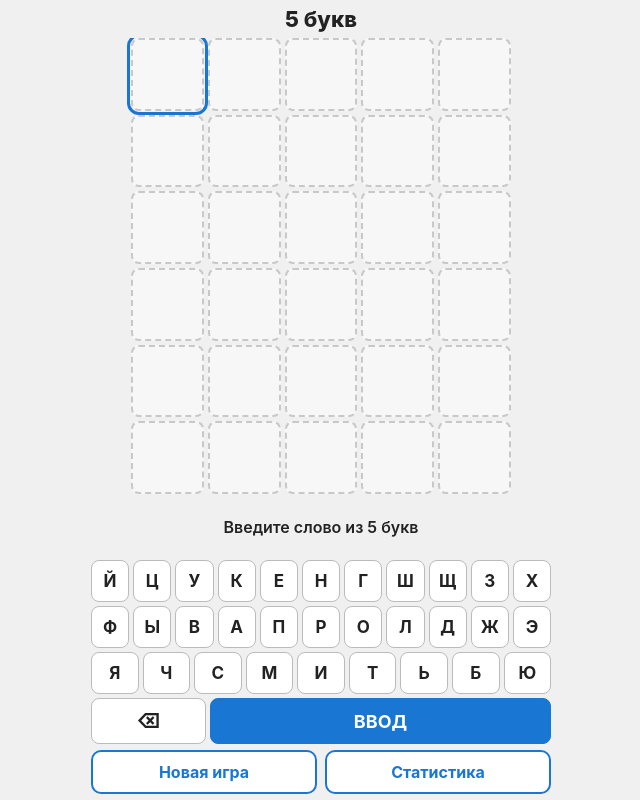
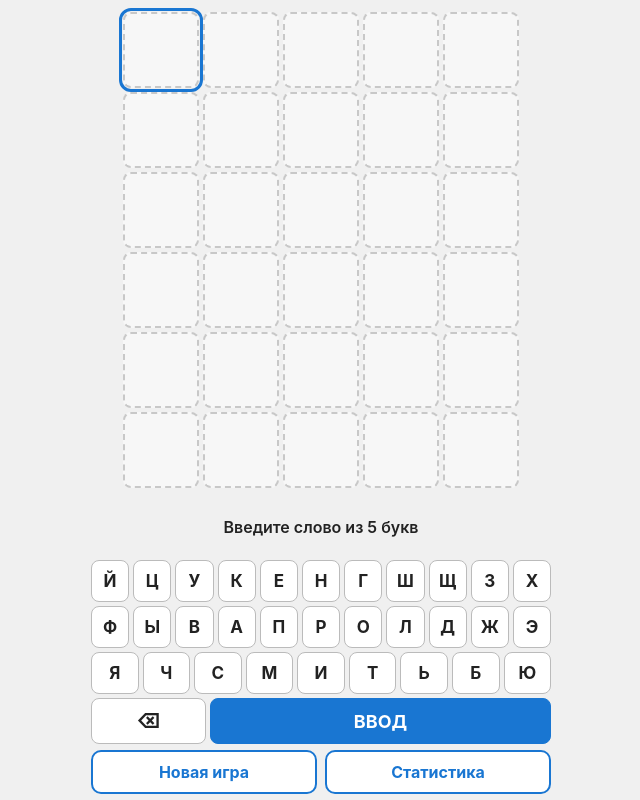
Before and after one commit to miheyfat/5bukv, a plain HTML site: page index.html in a window 1280 px wide. Shown: the whole page, without its empty margins (319-959 px from the left). Drawn offline with Linux system fonts and the light colour scheme.

Commit message:
Update index.html
v3

```diff
--- a/index.html
+++ b/index.html
@@ -50,14 +50,9 @@
     user-select: none;
   }
 
-  h1 {
-    flex: 0 0 auto;
-    margin: 0;
-    font-size: clamp(15px, 3.6vw, 22px);
-    font-weight: 800;
-  }
-
-  /* Область под поле — забирает всё оставшееся место */
+  /* Область под поле — забирает всё свободное место.
+     Внутренний отступ нужен, чтобы синяя обводка активной
+     клетки не обрезалась по краям контейнера. */
   #board-wrap {
     flex: 1 1 0;
     min-height: 0;
@@ -66,9 +61,9 @@
     justify-content: center;
     align-items: center;
     overflow: hidden;
+    padding: 6px;
   }
   #board {
-    /* стартовый размер, чтобы не было пустоты до срабатывания JS */
     width: min(92vw, 360px);
     aspect-ratio: 5 / 6;
     display: grid;
@@ -95,7 +90,6 @@
   .cell.gray   { background: var(--gray);   border: 2px solid var(--gray-border);   color: #fff; }
   .cell.active { outline: 3px solid #1976d2; outline-offset: 1px; }
 
-  /* Сообщение — всегда видно, над клавиатурой, фиксированной высоты */
   #msg {
     flex: 0 0 auto;
     min-height: 54px;
@@ -174,7 +168,6 @@
   #controls button.primary { background: #1976d2; color: #fff; }
   #controls button.primary:active { background: #1565c0; }
 
-  /* Модальное окно статистики */
   .modal {
     position: fixed; inset: 0; z-index: 100;
     background: rgba(0,0,0,.55);
@@ -212,10 +205,9 @@
     font-family: inherit; padding: 6px;
   }
 
-  /* Совсем низкие экраны — чуть ужимаем второстепенные элементы */
   @media (max-height: 640px) {
     body { gap: 4px; padding: 4px; }
-    h1 { font-size: 14px; }
+    #board-wrap { padding: 5px; }
     #msg { min-height: 46px; font-size: 14px; }
     #msg .small { font-size: 12px; }
     #msg .word  { font-size: 20px; }
@@ -226,7 +218,6 @@
 </head>
 <body>
 
-<h1>5 букв</h1>
 <div id="board-wrap">
   <div id="board"></div>
 </div>
@@ -306,6 +297,7 @@
   const STORAGE_KEY = "5bukv_state_v2";
   const STORAGE_VER = 2;
   const STATS_KEY   = "5bukv_stats_v1";
+  const BOARD_PAD   = 6; // должен совпадать с padding у #board-wrap
 
   const boardEl    = document.getElementById("board");
   const boardWrap  = document.getElementById("board-wrap");
@@ -373,17 +365,20 @@
   enterBtn.addEventListener("click", submitGuess);
   kbRows[3].appendChild(enterBtn);
 
-  /* ====== Вписать поле в доступное место ====== */
+  /* ====== Вписать поле в доступное место ======
+     Учитываем padding у #board-wrap, чтобы синяя обводка
+     активной клетки не обрезалась по краям. */
   function fitBoard() {
-    const wrapW = boardWrap.clientWidth;
-    const wrapH = boardWrap.clientHeight;
+    const wrapW = boardWrap.clientWidth  - BOARD_PAD * 2;
+    const wrapH = boardWrap.clientHeight - BOARD_PAD * 2;
     if (wrapW <= 0 || wrapH <= 0) return;
-    // пропорции поля 5:6
+
     const sizeW = Math.min(wrapW, wrapH * 5 / 6);
     const sizeH = sizeW * 6 / 5;
+
     boardEl.style.width  = Math.floor(sizeW) + "px";
     boardEl.style.height = Math.floor(sizeH) + "px";
-    // размер буквы под размер клетки
+
     const gap = 4;
     const cellW = (sizeW - gap * 4) / 5;
     const fontSize = Math.max(13, Math.round(cellW * 0.55));
@@ -753,12 +748,10 @@
     if (/^[А-Я]$/.test(ch)) pressLetter(ch);
   });
 
-  // Первичная примерка после отрисовки
   requestAnimationFrame(fitBoard);
 })();
 </script>
 
-<!-- PWA: офлайн-работа -->
 <script>
   if ("serviceWorker" in navigator) {
     window.addEventListener("load", () => {
```
